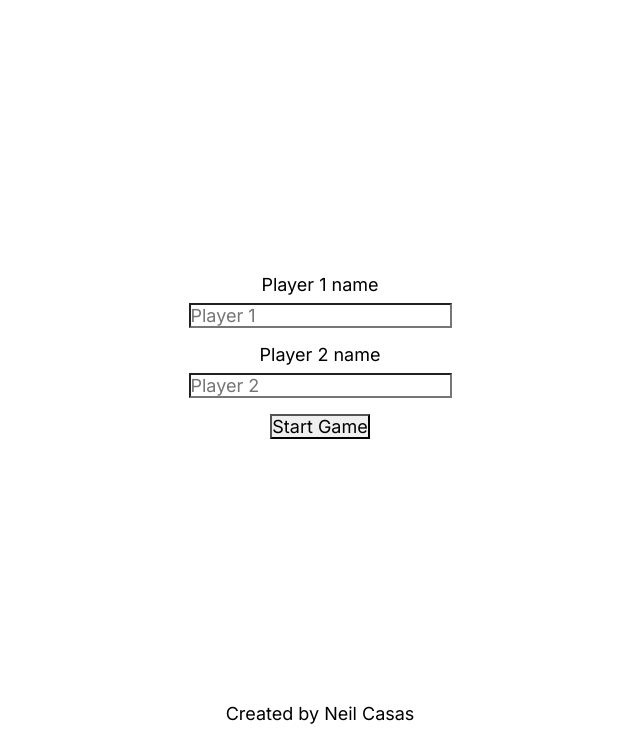
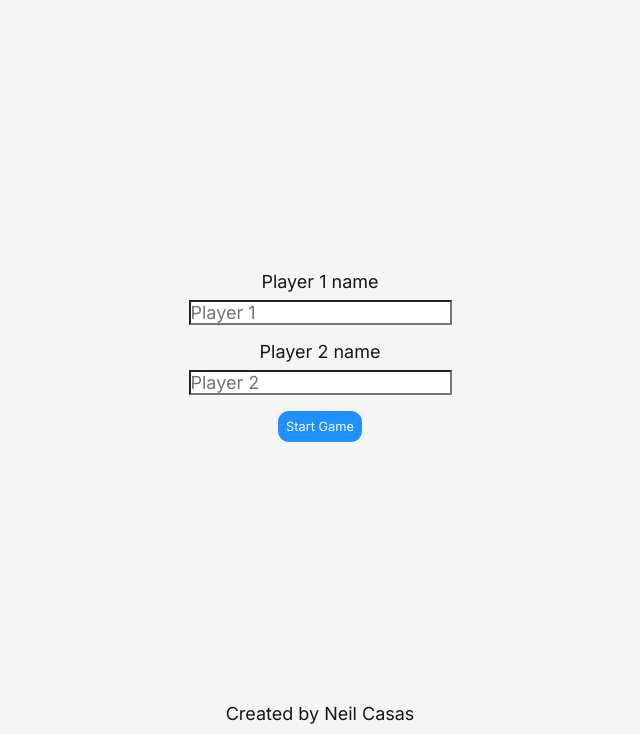
Before and after one commit to neilcasas/tictactoe, a plain HTML site: page index.html in a window 1280 px wide. Shown: the part 66-800 px from the top of the page, without its empty margins (320-960 px from the left). Drawn offline with Linux system fonts and the light colour scheme.

Commit message:
added button styling

```diff
--- a/style.css
+++ b/style.css
@@ -8,10 +8,17 @@
 
 :root {
     --main-font: 'Inter';
+    --bg-color: whitesmoke;
+    --accent-color: dodgerblue;
+    --font-color: rgb(24, 23, 23);
+    --accent-font-color: rgb(255, 255, 255);
+
 }
 
 body {
+    background-color: var(--bg-color);
     font-family: var(--main-font);
+    color: var(--font-color);
     font-size: 18px;
 }
 
@@ -33,6 +40,21 @@ button {
     font-size: 100%;
     font-family: inherit;
     appearance: none;
+}
+
+button {
+    background-color: dodgerblue;
+    color: var(--accent-font-color);
+    font-size: 0.8rem;
+    border-radius: 0.7rem;
+    border: none;
+    padding: 0.5rem;
+    cursor: pointer;
+    transition: 0.3s;
+}
+
+button:hover {
+    background-color: rgb(19, 55, 92);
 }
 
 .input-container {
```
